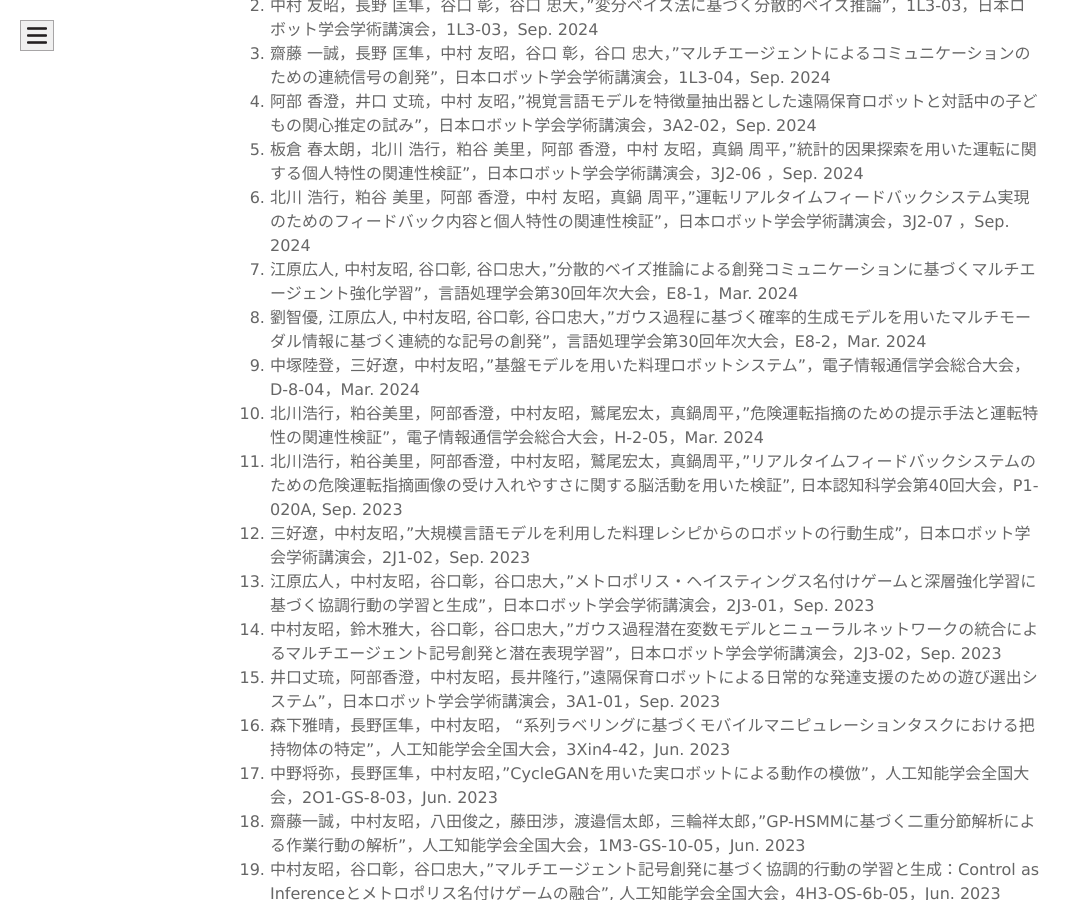
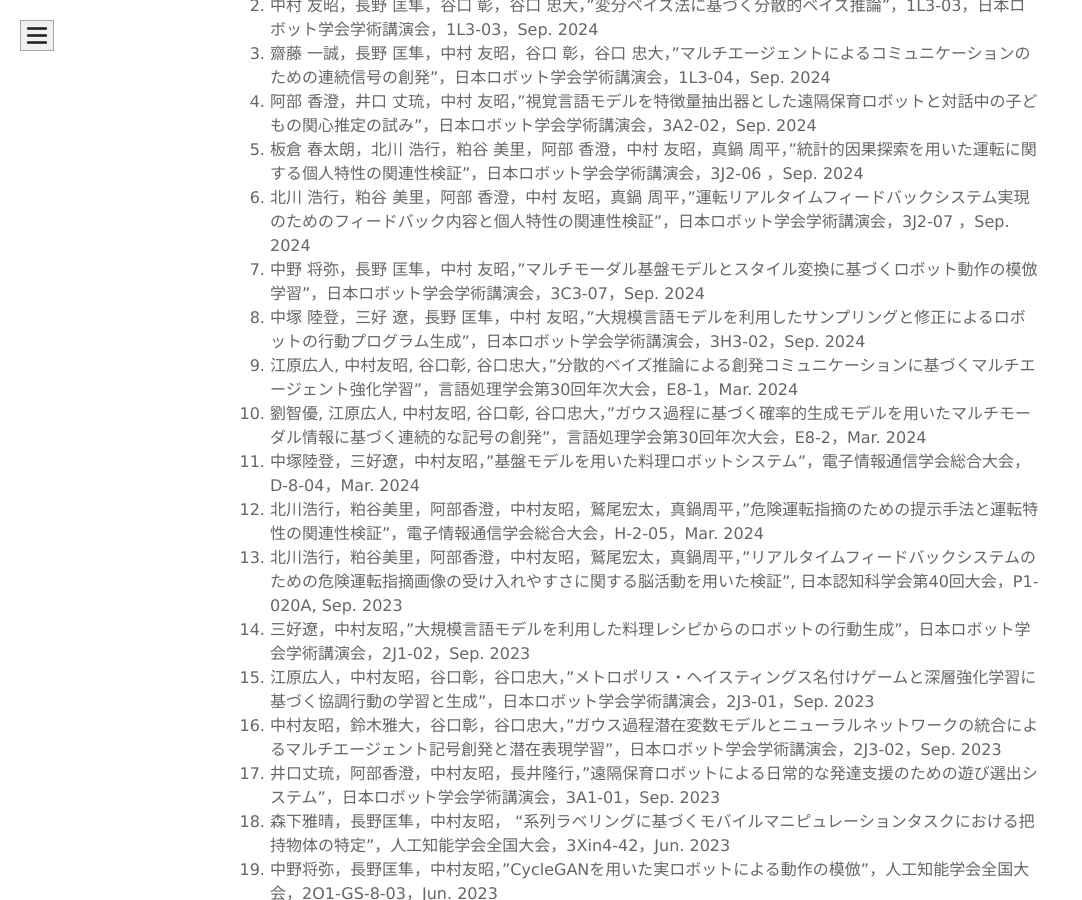
Before and after one commit to naka-lab/naka-lab.github.io, a Jekyll site: the page built from subpages/pub.md, in a window 1280 px wide and 900 px high, scrolled down 10009 px. Shown: the whole window, without its empty margins (0-1082 px from the left). Built offline with Jekyll 4.4.1, drawn with Linux system fonts in a browser that asks for light colours.

Commit message:
Update pub.md

```diff
--- a/subpages/pub.md
+++ b/subpages/pub.md
@@ -163,6 +163,8 @@ Signal Processing, pp. 13-16, Feb. 2020
 1. 阿部 香澄，井口 丈琉，中村 友昭，"視覚言語モデルを特徴量抽出器とした遠隔保育ロボットと対話中の子どもの関心推定の試み"，日本ロボット学会学術講演会，3A2-02，Sep. 2024
 1. 板倉 春太朗，北川 浩行，粕谷 美里，阿部 香澄，中村 友昭，真鍋 周平，"統計的因果探索を用いた運転に関する個人特性の関連性検証"，日本ロボット学会学術講演会，3J2-06 ，Sep. 2024
 1. 北川 浩行，粕谷 美里，阿部 香澄，中村 友昭，真鍋 周平，"運転リアルタイムフィードバックシステム実現のためのフィードバック内容と個人特性の関連性検証"，日本ロボット学会学術講演会，3J2-07 ，Sep. 2024
+1. 中野 将弥，長野 匡隼，中村 友昭，"マルチモーダル基盤モデルとスタイル変換に基づくロボット動作の模倣学習"，日本ロボット学会学術講演会，3C3-07，Sep. 2024
+1. 中塚 陸登，三好 遼，長野 匡隼，中村 友昭，"大規模言語モデルを利用したサンプリングと修正によるロボットの行動プログラム生成"，日本ロボット学会学術講演会，3H3-02，Sep. 2024
 1. 江原広人, 中村友昭, 谷口彰, 谷口忠大，"分散的ベイズ推論による創発コミュニケーションに基づくマルチエージェント強化学習"，言語処理学会第30回年次大会，E8-1，Mar. 2024
 1. 劉智優, 江原広人, 中村友昭, 谷口彰, 谷口忠大，"ガウス過程に基づく確率的生成モデルを用いたマルチモーダル情報に基づく連続的な記号の創発"，言語処理学会第30回年次大会，E8-2，Mar. 2024
 1. 中塚陸登，三好遼，中村友昭，"基盤モデルを用いた料理ロボットシステム"，電子情報通信学会総合大会，D-8-04，Mar. 2024
```
